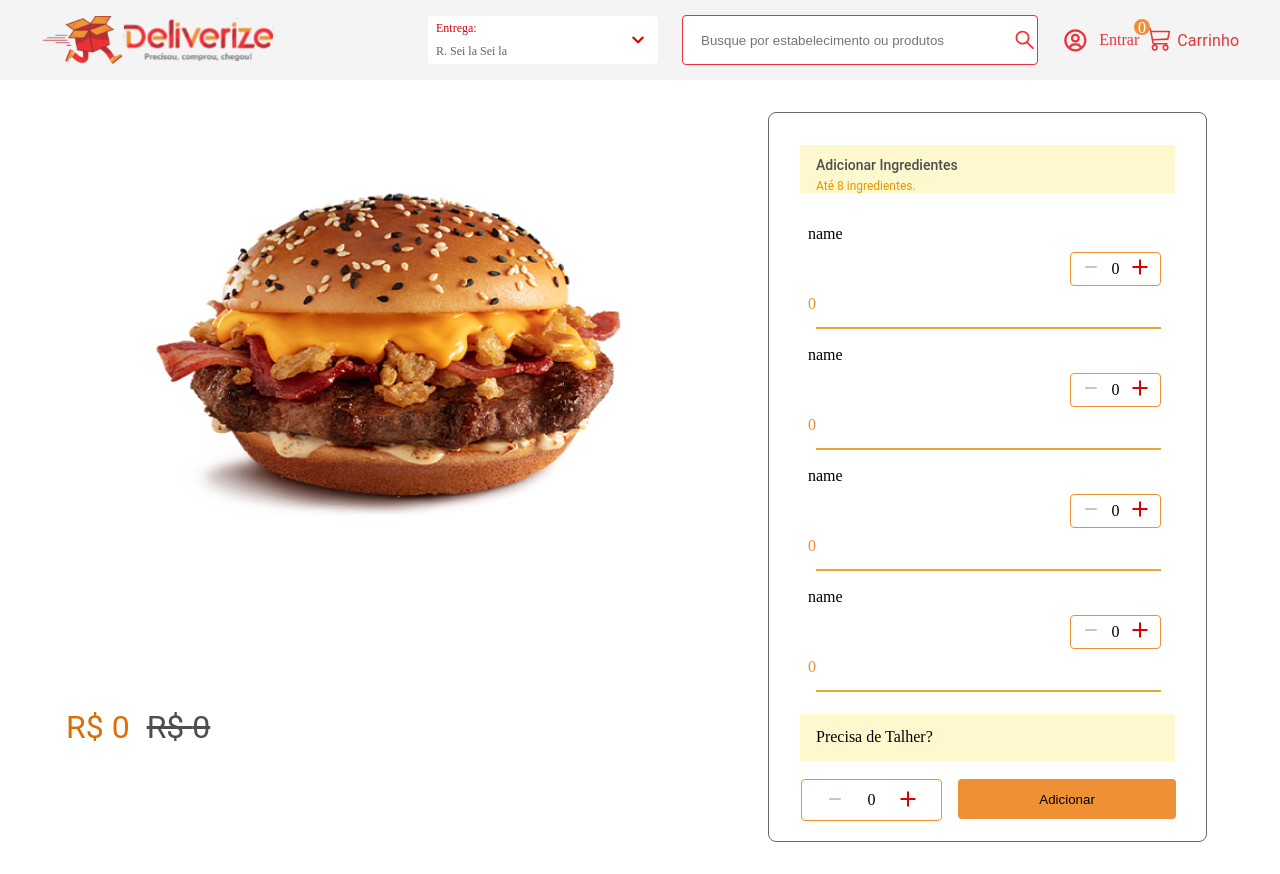
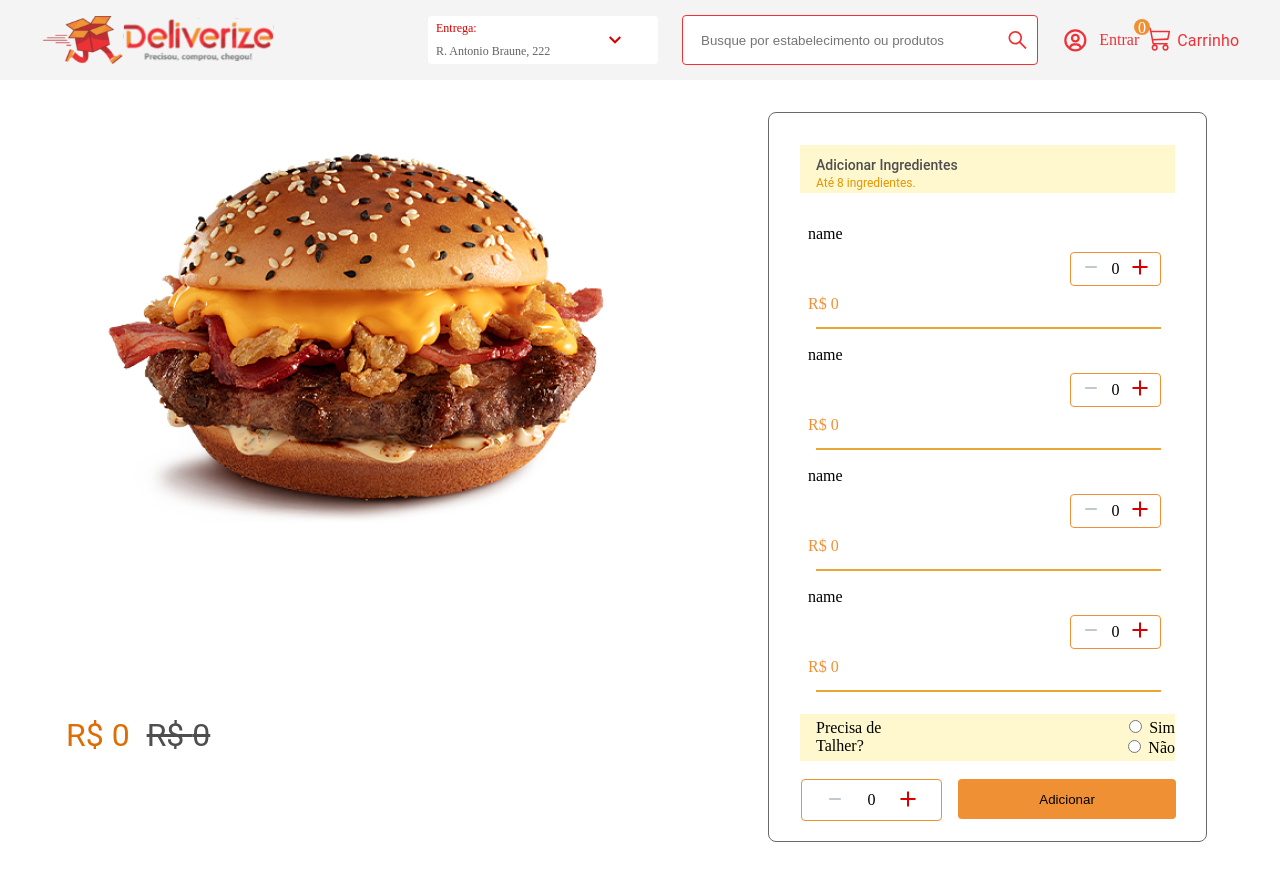
Before and after one commit to LucasVidotto/DesafioTeamSoft, a React (Vite) app: page / in a window 1280 px wide. Built offline with nearby package versions, Linux system fonts and the light colour scheme; no server answers.

Commit message:
etapa final

```diff
--- a/package.json
+++ b/package.json
@@ -15,6 +15,7 @@
     "react-dom": "^16.14.0",
     "react-icons": "^4.8.0",
     "react-is": "^16.13.1",
+    "react-scroll": "^1.8.9",
     "styled-components": "^5.3.10"
   },
   "devDependencies": {
--- a/src/Components/Button/cartAdd.tsx
+++ b/src/Components/CartAdd/cartAdd.tsx
@@ -5,8 +5,9 @@ import { IoIosRemove, IoMdAdd } from 'react-icons/io';
 import { Finish, MoreLess } from '../Styles/styledRight';
 export function CartAdd(){
     const [count, setCount] = useContext<number>(Context);
-    const  [campo, setCampo] =useState(0);
+    const [campo, setCampo] =useState(0);
     const [type, setType] = useState(false);
+    /* const [items, setItems] = useState([]); */
     const handlerIncrement = ()=>{
         setCampo( campo +1);
     }
@@ -16,10 +17,18 @@ export function CartAdd(){
     const handlePopoverClose = () => {
         setType(false);
       };
+      /* const handlerItem = (description: string, quanti: number) => {
+        const newItem = {
+          description: description,
+          quanti: quanti,
+        };
+
+        setItems([...items, newItem]);
+      }; */
     return(
         <>
         <Finish>
-            <MoreLess valor={campo}>
+            <MoreLess valor={campo} total={0}>
                 <button
                 onClick={()=>handlerDecrement()}>
                     <IoIosRemove size="24px"/>
@@ -34,9 +43,6 @@ export function CartAdd(){
                 onClick={()=>{setType(!type); setCount(count +1)}}>
                     Adicionar
             </button>
-            {/* {type
-                ?
-                <Popover onClick={() => setType(false)}/> : null} */}{/* remover */}
                 {type && <Popover onClick={handlePopoverClose} type={type} />}
             </Finish>
         </>
--- a/src/Components/Item/Item.tsx
+++ b/src/Components/Item/Item.tsx
@@ -53,7 +53,7 @@ export function Item({id,cheese,price,ClikedInc,ClikedDec,total}:Props){
         <Items style={{marginTop:'1rem'}}>
             <BoxSpan>
                 <span>{cheese}</span>
-                <span>{price}</span>
+                <span>R$ {price}</span>
             </BoxSpan>
             <Quanti valor={quantiti[id].quantiti} total={total}>
                 <button
--- a/src/Components/Left/Left.tsx
+++ b/src/Components/Left/Left.tsx
@@ -18,7 +18,7 @@ export function Left({offer,description,discount,price}:Props){
         <>
         <Container >
                 <Boximage>
-                    <img src={Image} alt="Hamburguer" style={{width:'560px',height:'340px' }}/>
+                    <img src={Image} alt="Hamburguer" />
                 </Boximage>
                 <Section>
                     {offer}
--- a/src/Components/Nav/Nav.tsx
+++ b/src/Components/Nav/Nav.tsx
@@ -1,4 +1,4 @@
-import React from 'react';
+import React, { useState,useRef } from 'react';
 import
 {
 Nav,
@@ -12,6 +12,8 @@ import
 ValueCart,
 Elipse,
 SpanCart,
+Street,
+BoxSec,
 }
 from '../Styles/styledNav';
 import Logo from '../../assets/logo.svg'
@@ -20,11 +22,22 @@ import Close from '../../assets/close.svg'
 import { AiOutlineSearch } from "react-icons/ai";
 import { BiUserCircle } from "react-icons/bi";
 import { BsCart3 } from "react-icons/bs";
+import { RiArrowUpSLine } from "react-icons/ri";
 interface Props{
 total:number
 }
 export function NavBar({total}:Props){
+const [type,setType] = useState(false);
+const searchInputRef = useRef<HTMLInputElement>(null);
 
+    const handleSearch = () => {
+      const idToSearch = 'elemento-id'; // ID do elemento que você deseja buscar
+
+      const elementToSearch = document.getElementById(idToSearch);
+      if (elementToSearch) {
+        elementToSearch.scrollIntoView({ behavior: 'smooth' });
+      }
+    };
     return(
             <Nav>
                 <Figure >
@@ -34,16 +47,33 @@ export function NavBar({total}:Props){
                 <Box>
                     <Spans>
                         <span>Entrega: </span>
+                        <span>R. Antonio Braune, 222</span>
+                    </Spans>
+                        <Street
+                        onClick={()=>setType(!type)}>
+                            {type ?
+                            <RiArrowUpSLine size="22px" color="#ED3237"/>
+                            :
+                            <img src={Close} alt="close button" title="botão para baixo" style={{marginRight: '14px'}}/>}
+                        </Street>
+                </Box>
+                {type ?
+                <BoxSec>
+                    <Spans>
+                        <span>Endereço: </span>
                         <span>R. Sei la Sei la</span>
                     </Spans>
-                        <img src={Close} alt="close button" title="botão de fechar" style={{marginRight: '14px'}}/>
-                </Box>
+                </BoxSec>
+                :
+                <></>
+                }
                 <Search>
                     <input
                         type="search"
                         placeholder="Busque por estabelecimento ou produtos"
+                        ref={searchInputRef}
                     />
-                        <AiOutlineSearch size="24px" color="#ED3237" style={{margin:'auto'}}/>
+                    <AiOutlineSearch size="24px" color="#ED3237" style={{marginTop:'auto', marginBottom:'auto'}}/>
                 </Search>
                 <Login>
                         <BiUserCircle size="26.67px" color="#ED3237" />
@@ -61,4 +91,5 @@ export function NavBar({total}:Props){
                 </Cart>
             </Nav>
     )
+
 }
--- a/src/Components/Styles/styledLeft.tsx
+++ b/src/Components/Styles/styledLeft.tsx
@@ -30,14 +30,26 @@ export const Boximage = styled.div`
   display:flex;
   width: 100%;
   height: 100%;
-  margin-top: 2rem;
+  max-width: 100%;
+  max-height: 100%;
+/*   overflow: hidden; */
   margin-left: 3.5rem;
   /* background-color: blue; */
-  justify-content: center;
+  /* justify-content: center; */
   align-items: center;
-
+  img:first-child{
+    width: auto;
+    max-width: 700px;
+    height: 100%;
+  }
   @media(max-width: 768px){
     max-width: 100vw;
+    margin-left: 1rem;
+    img:first-child{
+      width: 80%;
+      height: auto;
+
+    }
   }
 `
 
@@ -99,7 +111,7 @@ export const SectionT = styled.div`
   flex-grow: 0;
   @media (max-width: 768px) {
     width: 100%;
-        margin-left: 16px;
+    margin-left: 16px;
   }
 `
 
--- a/src/Components/Styles/styledNav.tsx
+++ b/src/Components/Styles/styledNav.tsx
@@ -52,6 +52,24 @@ img:nth-child(3) {
     }
 
 `
+export const BoxSec = styled.div`
+position: absolute;
+top:10%;
+left:23.8%;
+flex-direction:row;
+align-items: center;
+margin-left: 114px;
+margin-right: 24px;
+width: 230px;
+height: 48px;
+background-color: #f0f0f0;
+border: 1px solid #ED3237;
+border-radius: 4px;
+@media (max-width: 768px) {
+    display:none;
+}
+
+`
 
 export const Figure = styled.figure`
     display:flex;
@@ -81,10 +99,17 @@ export const Spans = styled.div`
     }
 
 `
+export const Street = styled.button`
+    display:flex;
+    width: 20%;
+    margin-right:4%;
+    background: transparent;
+    border: none;
+    cursor:pointer;
+`
 export const Search = styled.div`
     display: flex;
     flex-direction: row;
-
     justify-content: center;
     width: 354px;
     height: 48px;
@@ -97,6 +122,9 @@ export const Search = styled.div`
         margin-left: 16px;
         border: none;
         outline: none;
+    }
+    & > :nth-child(2) {
+        margin-right: 0.5rem;
     }
 
     @media (max-width: 768px) {
--- a/src/Components/Styles/styledRight.tsx
+++ b/src/Components/Styles/styledRight.tsx
@@ -23,6 +23,7 @@ export const ContainerRight =  styled.div`
     @media(max-width:768px){
         max-width: 100%;
         width: 100%;
+        border:none;
     }
     @media(max-width:450px){
         margin-left: 20px;
@@ -74,7 +75,7 @@ export const RSpanTwo = styled.span`
     width: 343px;
     height: 16px;
     left: 16px;
-    top: 31px;
+    top: 28px;
     font-family: 'Roboto';
     font-style: normal;
     font-weight: 400;
@@ -137,15 +138,19 @@ export const Quanti = styled.div<QuantiProps>`
     }
     button:first-child{
         color: ${(props) => (props.valor <= 0 ? '#AEB6C1' : '#D80000')};
-        pointer-events: ${(props)=> (props.total <= 0 ? 'none': 'all')}
+        pointer-events: ${(props)=> (props.valor <= 0 ? 'none': 'all')}
     }
     button:last-child{
         color: ${(props) => (props.total >= 8 ? '#AEB6C1'  : '#D80000')};
         pointer-events: ${(props)=> (props.total >= 8 ? 'none': 'all')}
     }
+    @media (max-width:768px) {
+        margin: 0;
+    }
 `
 export const ContainerTalher = styled.div`
     display:flex;
+    flex-direction: row;
     align-items: center;
     position: relative;
     width: 375px;
@@ -159,6 +164,15 @@ export const ContainerTalher = styled.div`
         margin-left: 1rem;
     }
 `
+export const YesNo = styled.div`
+    display:flex;
+    width: 70%;
+    flex-direction: column;
+    justify-content:space-between;
+    align-items: end;
+`
+
+
 export const SideT = styled.div`
     position: absolute;
     width: 343px;
--- a/src/Components/Styles/styledpop.tsx
+++ b/src/Components/Styles/styledpop.tsx
@@ -52,7 +52,7 @@ export const Closed = styled.div`
     padding: 20px 11px;
     gap: 8px;
     width: 208px;
-    height: 114px;
+    min-height: 114px;
     background: #F8F8F8;
     border-radius: 0px 0px 4px 4px;
     flex: none;
@@ -82,7 +82,7 @@ export const Closed = styled.div`
     padding: 0px;
     gap: 4px;
     width: 181px;
-    height: 76px;
+    min-height: 76px;
     flex: none;
     order: 1;
     flex-grow: 0;
--- a/src/Page.tsx
+++ b/src/Page.tsx
@@ -9,10 +9,11 @@ import {
     RSpanOne,
     RSpanTwo,
     ContainerTalher,
+    YesNo,
 }  from './Components/Styles/styledRight';
 import { Left } from './Components/Left/Left';
 import { Item } from './Components/Item/Item';
-import { CartAdd } from './Components/Button/cartAdd';
+import { CartAdd } from './Components/CartAdd/cartAdd';
 interface Ingredient {
     id: number;
     description: string;
@@ -79,7 +80,7 @@ export function Page(){
             discount={products.discount}
             />
             <ContainerRight>
-                <ContainerMain>
+                <ContainerMain id="elemento">
                     <AddItems>
                         <RSpanOne>Adicionar Ingredientes</RSpanOne>
                         <RSpanTwo>Até 8 ingredientes.</RSpanTwo>
@@ -97,6 +98,15 @@ export function Page(){
                         ))}
                     <ContainerTalher>
                         <span>Precisa de Talher?</span>
+                        <YesNo>
+                            <label id="Sim">
+                                 <input type="radio" name="escolha" value="sim"/> Sim
+                            </label>
+
+                            <label>
+                                <input type="radio" name="escolha" value="nao"/> Não
+                            </label>
+                        </YesNo>
                     </ContainerTalher>
                 </ContainerMain>
                 <CartAdd />
--- a/src/global.css
+++ b/src/global.css
@@ -2,3 +2,10 @@ body {
   margin: 0;
   padding: 0;
 }
+
+@midia (max-width:768px) {
+  body {
+    width: 100vw;
+    height: 100%;
+  }
+}
```
Also changed, not shown: 1 other file (tests, documents, lock files or other folders). Lines whose indentation alone changed are shown as unchanged.
